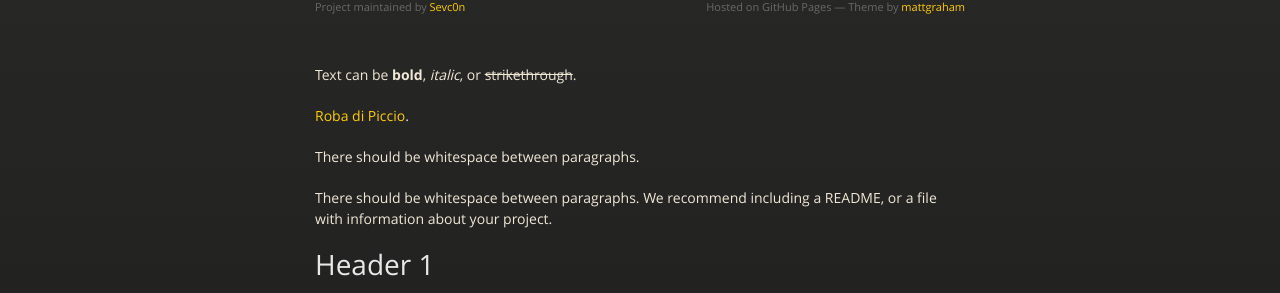
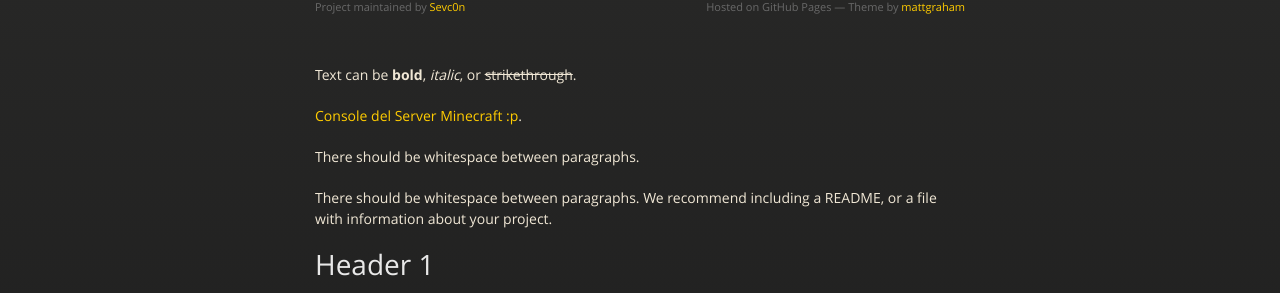
Before and after one commit to Sevc0n/Sevc0n.github.io, a Jekyll site: the page built from index.md, in a window 1280 px wide and 900 px high. Shown: the part 207-500 px from the top of the window. Built offline with Jekyll 4.4.1, drawn with Linux system fonts in a browser that asks for light colours.

Commit message:
Update index.md

```diff
--- a/index.md
+++ b/index.md
@@ -4,7 +4,7 @@ layout: default
 
 Text can be **bold**, _italic_, or ~~strikethrough~~.
 
-[Roba di Piccio](./another-page.html).
+[Console del Server Minecraft :p](https://sevcon.it).
 
 There should be whitespace between paragraphs.
 
```
